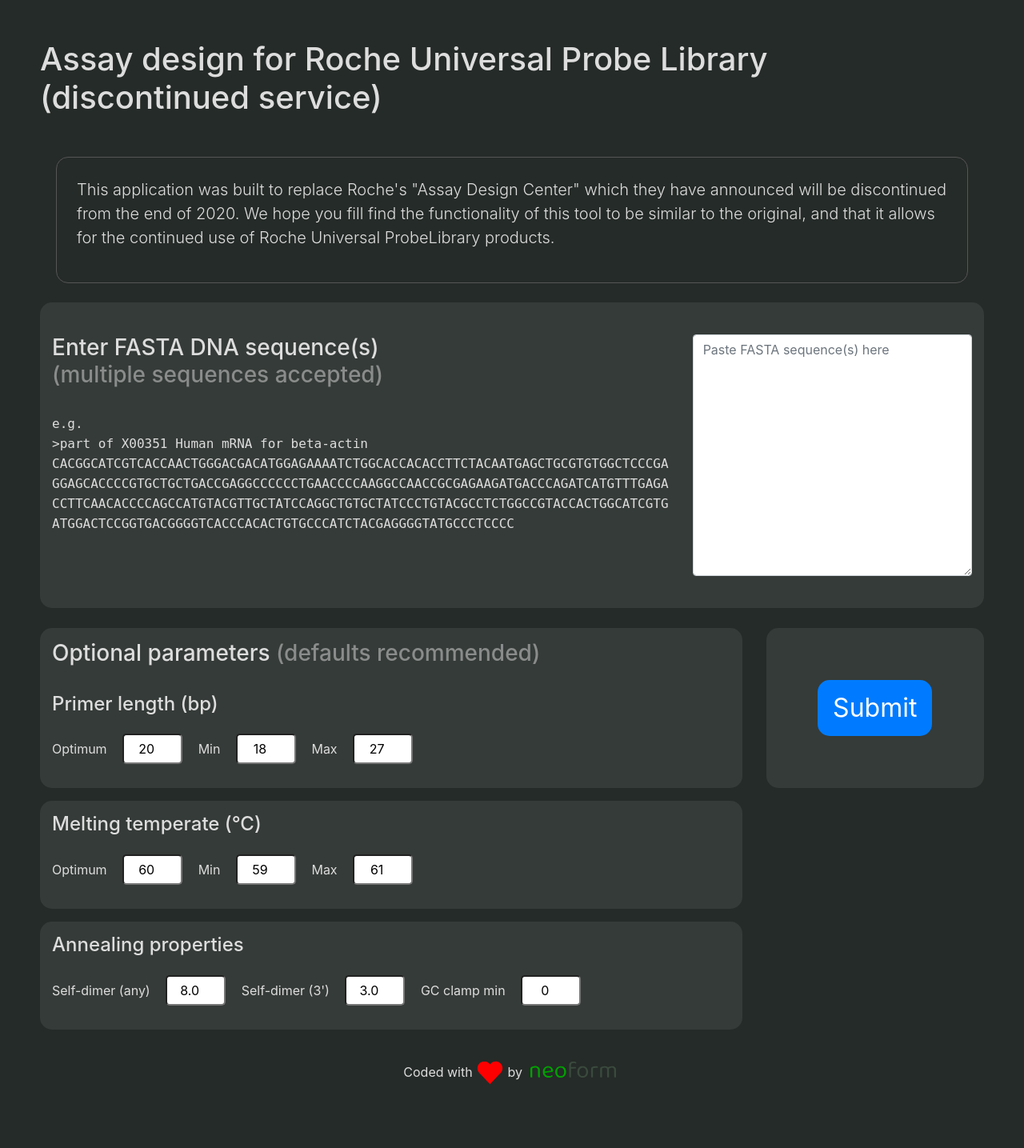
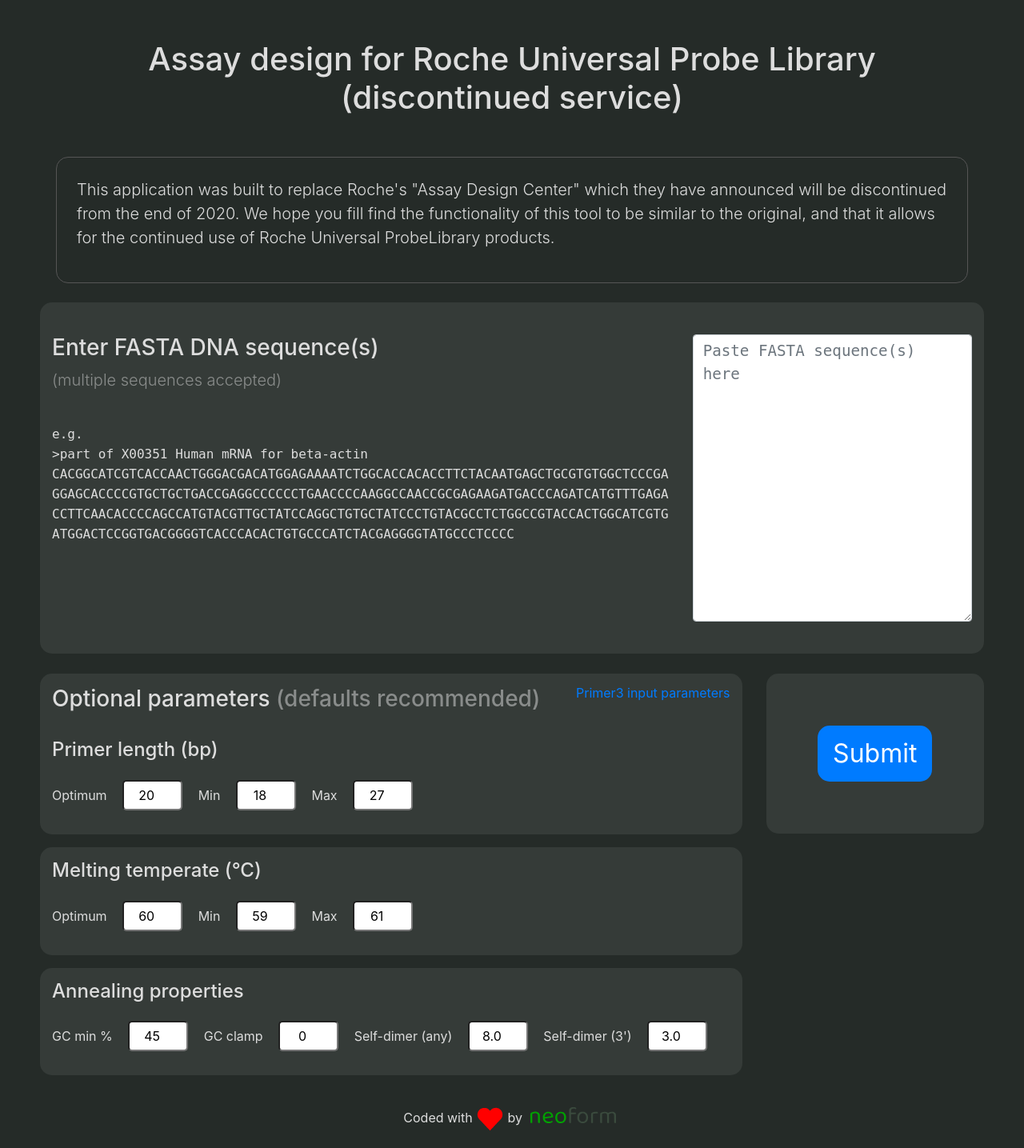
Before and after one commit to neoformit/primerdesign, a Django app: page / in a window 1280 px wide. Shown: the whole page at 80% size. Before the commit the page ends 1355 px from the top, so only its background shows below. Run offline with Django 3.2, Linux system fonts and the light colour scheme; parts of the project's set-up code (start-up, migrations or seed data) failed here and were passed over; some libraries are stand-ins or nearby versions.

Commit message:
Hooked up backend but not tested. Need probe sequences.

```diff
--- a/design/fasta.py
+++ b/design/fasta.py
@@ -1,4 +1,19 @@
 """Read fasta sequence string into a useful object."""
+
+from django.core.exceptions import ValidationError
+
+DNA = {'A', 'T', 'G', 'C'}
+
+
+def valid_dna(title, residue, sequence):
+    """Assert that sequence string is valid DNA."""
+    if len(set(sequence) - DNA):
+        invalid = list(set(sequence) - DNA)[0]
+        char_count = residue + sequence.index(invalid) + 1
+        raise ValidationError({'fasta': (
+            f'Sequence "{title}": Invalid DNA residue "{invalid}"'
+            ' at position {char_count}'
+        )})
 
 
 class Fasta:
@@ -49,6 +64,7 @@ class Fasta:
     @classmethod
     def from_string(Cls, string):
         """Read in from string and parse to dict."""
+        residue = 0
         seq = ""
         title = ""
         fas = {}
@@ -62,7 +78,10 @@ class Fasta:
                 copy = True
                 seq = ""
             else:
-                seq += line.strip("\n\r ")
+                line = line.strip("\n\r ")
+                if valid_dna(title, residue, line):
+                    seq += line
+                    residue += len(line)
 
         # Ensure duplicate fasta titles don't get overwritten
         i = 1
--- a/design/forms.py
+++ b/design/forms.py
@@ -1,3 +1,9 @@
+"""Primer3 input form.
+
+For details on input params see:
+https://primer3.org/manual.html#globalTags
+"""
+
 from django import forms
 from .fasta import Fasta
 
@@ -10,6 +16,9 @@ class PrimerForm(forms.Form):
     primer_min = forms.IntegerField(initial=18)
     primer_max = forms.IntegerField(initial=27)
     primer_optimum = forms.IntegerField(initial=20)
+    # Amplicon size range
+    amplicon_min = forms.IntegerField(initial=30)
+    amplicon_max = forms.IntegerField(initial=1500)
     # Primer melting temperature range
     tm_min = forms.FloatField(initial=59)
     tm_max = forms.FloatField(initial=61)
@@ -18,7 +27,8 @@ class PrimerForm(forms.Form):
     self_dimer_any = forms.FloatField(initial=8.0)
     # Max self complement 3'
     self_dimer_end = forms.FloatField(initial=3.0)
-    # GC clamp
+    # GC content
+    gc_min = forms.IntegerField(initial=45)
     gc_clamp = forms.IntegerField(initial=0)
 
     def clean(self):
--- a/design/primer.py
+++ b/design/primer.py
@@ -4,8 +4,8 @@ import os
 import string
 import random
 import subprocess
-# from django.conf import settings
-# from django.template.loader import render_to_string
+from django.conf import settings
+from django.template.loader import render_to_string
 
 
 class PrimerDesign:
--- a/design/static/design/css/index.css
+++ b/design/static/design/css/index.css
@@ -14,10 +14,14 @@ footer {
   text-align: center;
 }
 h1 {
+  text-align: center;
   margin-bottom: 50px;
 }
 small {
   font-size: 1rem;
+}
+textarea.fasta {
+  font-size: 1.2rem;
 }
 input:focus {
   outline: none;
@@ -30,6 +34,9 @@ input[type="number"] {
   width: 75px;
   border-radius: 5px;
   text-align: center;
+}
+.small {
+  font-size: 1rem;
 }
 .mono {
   font-family: monospace;
--- a/design/templates/design/index.html
+++ b/design/templates/design/index.html
@@ -33,9 +33,11 @@
           <div class="col">
             <h3>
               Enter FASTA DNA sequence(s) <br>
-              <span class="muted">(multiple sequences accepted)</span>
             </h3>
+
+            <p class="lead muted">(multiple sequences accepted)</p>
             <br>
+
             <small class="mono">
               e.g. <br>
               >part of X00351 Human mRNA for beta-actin <br>
@@ -47,7 +49,7 @@
           </div>
 
           <div class="col">
-            <textarea class="form-control" name="fasta" rows="12" cols="80" placeholder="Paste FASTA sequence(s) here" required>{{ form.fasta.value }}</textarea>
+            <textarea class="form-control fasta mono" name="fasta" rows="12" cols="80" placeholder="Paste FASTA sequence(s) here" required>{{ form.fasta.value }}</textarea>
           </div>
         </div>
       </div>
@@ -55,7 +57,11 @@
       <div class="row">
         <div class="col-lg-9">
           <div class="form-group">
-            <h3> Optional parameters <span class="muted"> (defaults recommended) </span> </h3>
+            <h3>
+              Optional parameters
+              <span class="muted"> (defaults recommended) </span>
+              <span class="small float-right"><a href="https://primer3.org/manual.html#globalTags" target="_blank">Primer3 input parameters</a></span>
+            </h3>
             <br>
 
             <h4> Primer length (bp) </h4>
@@ -79,12 +85,14 @@
 
           <div class="form-group">
             <h4> Annealing properties </h4>
+            <label for="gc_min"> GC min % </label>
+            <input type="number" name="gc_min" value="{{ form.gc_min.value }}"/>
+            <label for="gc_clamp"> GC clamp </label>
+            <input type="number" name="gc_clamp" value="{{ form.gc_clamp.value }}"/>
             <label for="self_dimer_any"> Self-dimer (any) </label>
             <input type="number" name="self_dimer_any" value="{{ form.self_dimer_any.value }}"/>
             <label for="self_dimer_end"> Self-dimer (3') </label>
             <input type="number" name="self_dimer_end" value="{{ form.self_dimer_end.value }}"/>
-            <label for="gc_clamp"> GC clamp min </label>
-            <input type="number" name="gc_clamp" value="{{ form.gc_clamp.value }}"/>
           </div>
         </div>
 
--- a/design/views.py
+++ b/design/views.py
@@ -1,7 +1,6 @@
 """Provide user interface for requesting primer design analysis."""
 
 from django.shortcuts import render
-# from django.core.exceptions import SuspiciousOperation
 from .primer import PrimerDesign
 from .forms import PrimerForm
 
```
Also changed, not shown: primerdesign/settings.py (+9 -1 lines), 1 other file.
